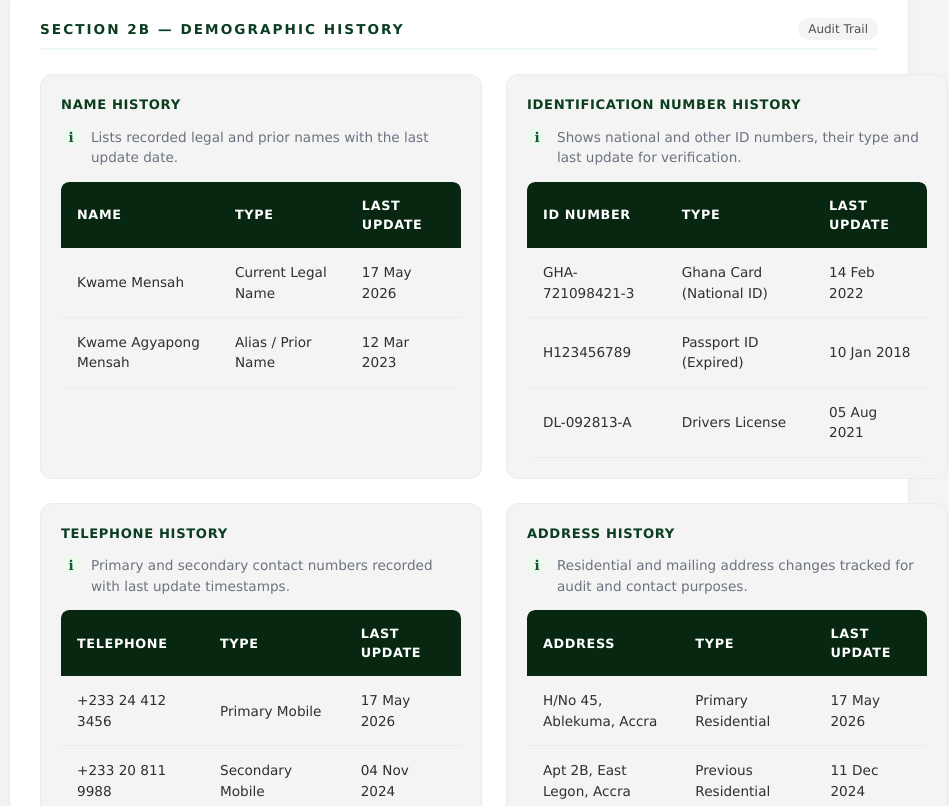
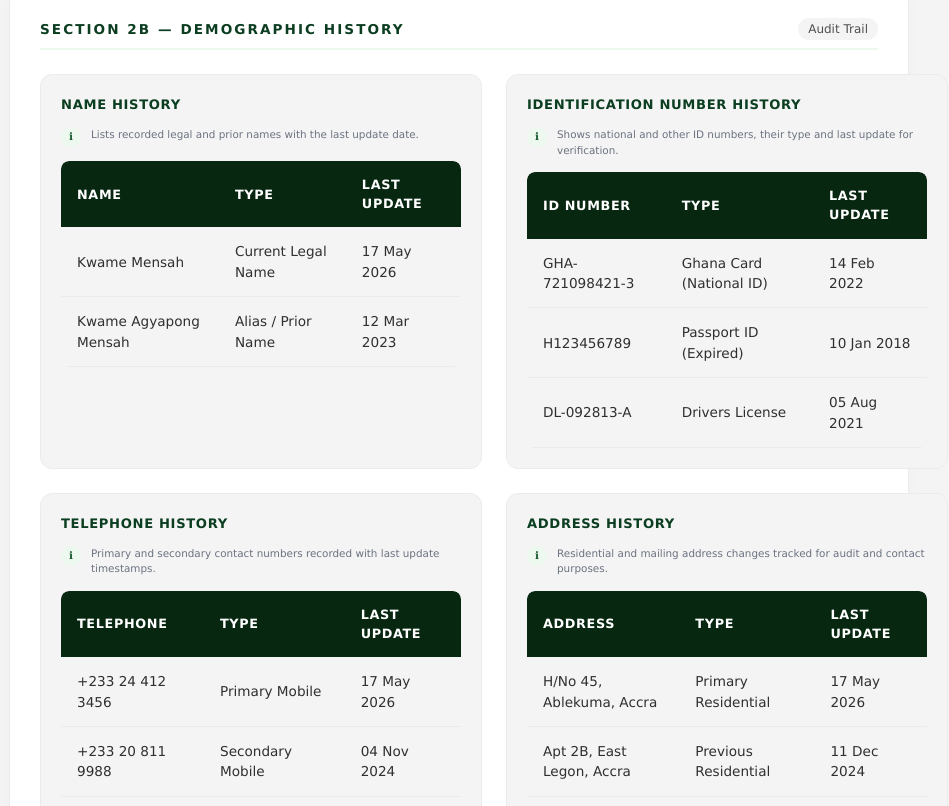
Before and after one commit to qrix15384/report_template, a React (Vite) app in the folder Report Template/: page / in a window 1280 px wide. Shown: the part 1454-2260 px from the top of the page, without its empty margins (331-1280 px from the left). Built offline with nearby package versions, Linux system fonts and the light colour scheme; the HTML template or start-up script is replaced by a standard one.

Commit message:
info text size

```diff
--- a/Report Template/src/CreditReport.jsx
+++ b/Report Template/src/CreditReport.jsx
@@ -121,10 +121,10 @@ export default function CreditReport() {
         display: 'inline-flex',
         alignItems: 'center',
         justifyContent: 'center',
-        fontSize: '0.85rem',
+        fontSize: '0.65rem',
         flexShrink: 0
       }}>ℹ</div>
-      <p style={{ margin: 0, fontSize: '0.85rem', color: 'var(--gray-600, #6b7280)' }}>{text}</p>
+      <p style={{  margin: 0, fontSize: '0.65rem', color: 'var(--gray-600, #6b7280)' }}>{text}</p>
     </div>
   );
 
```
